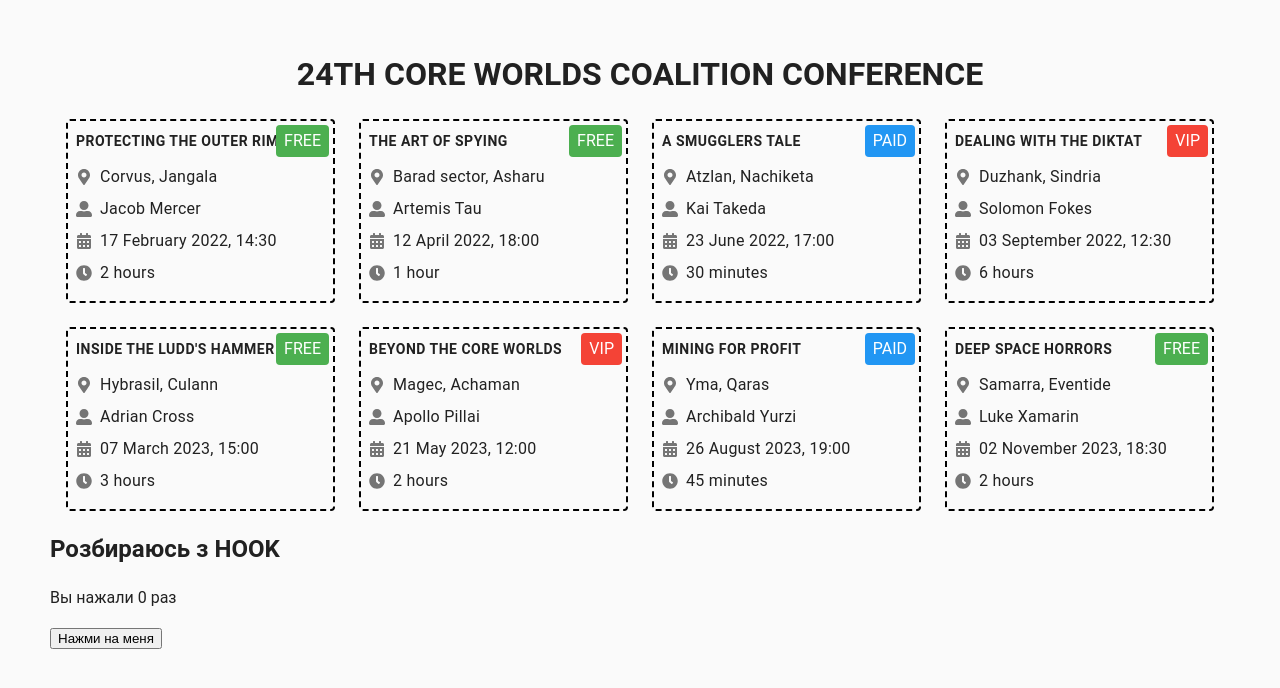
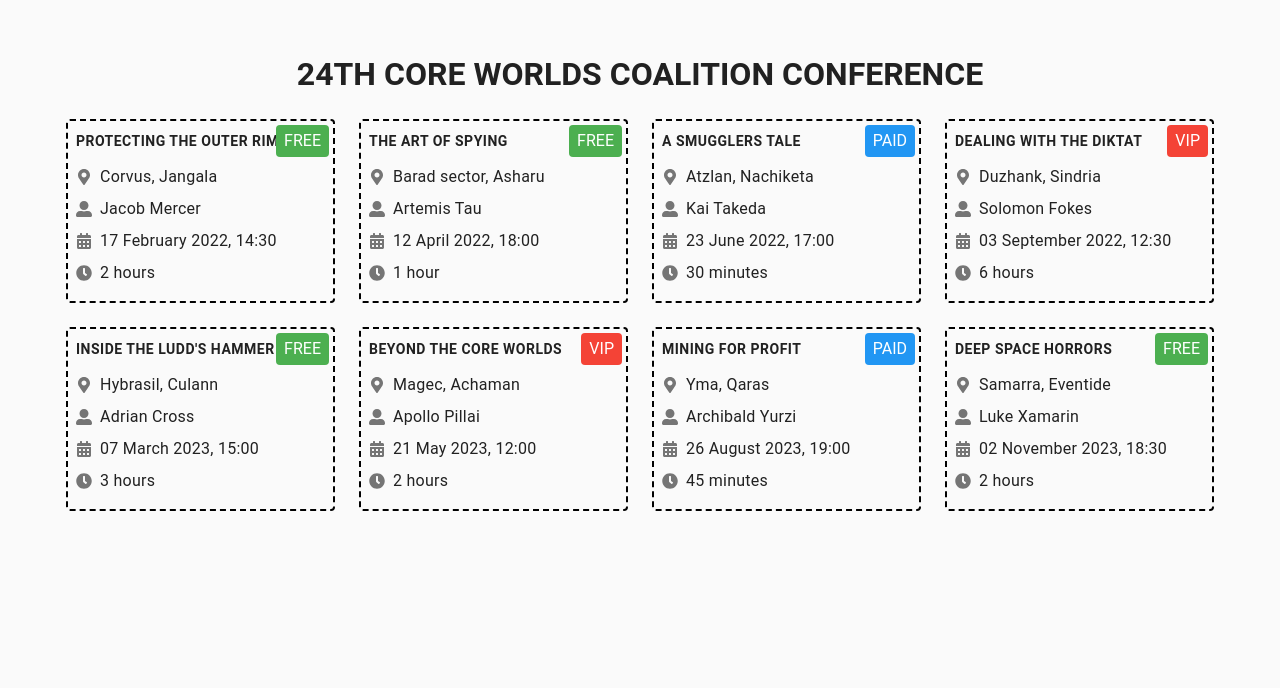
Before and after one commit to Soteach/react-training, a React (Create React App) app: page / in a window 1280 px wide. Shown: the top 688 px of the page. Built offline with nearby package versions, Linux system fonts and the light colour scheme.

Commit message:
del hook from branch

```diff
--- a/src/components/App/App.jsx
+++ b/src/components/App/App.jsx
@@ -1,7 +1,6 @@
 import PageTitle from '../PageTitle/PageTitle';
 import EventBoard from '../EventBoard/EventBoard';
 import upcomingEvents from '../../upcoming-events.json';
-import Counter from '../Hooks/HookCounter';
 import { Container } from './App.styled';
 
 function App() {
@@ -10,7 +9,6 @@ function App() {
       <Container>
         <PageTitle text="24th Core Worlds Coalition Conference" />
         <EventBoard events={upcomingEvents} />
-        <Counter />
       </Container>
     </>
   );
--- a/src/components/Hooks/HookCounter.jsx
+++ /dev/null
@@ -1,16 +0,0 @@
-import React, { useState } from 'react';
-
-function Counter() {
-  // Объявляем новую переменную состояния "count"
-  const [count, setCount] = useState(0);
-
-  return (
-    <div>
-      <h2>Розбираюсь з HOOK</h2>
-      <p>Вы нажали {count} раз</p>
-      <button onClick={() => setCount(count + 1)}>Нажми на меня</button>
-    </div>
-  );
-}
-
-export default Counter;
```
